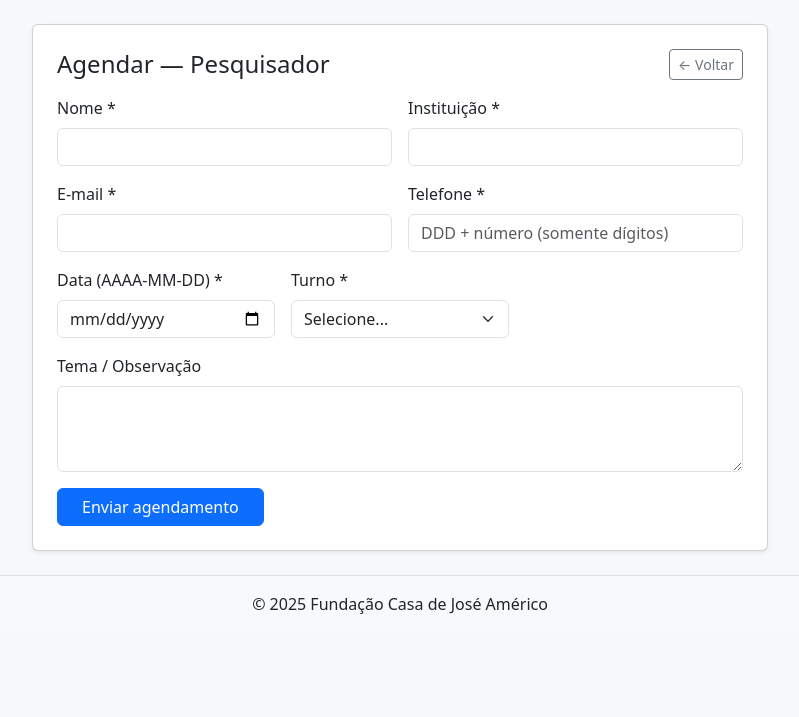
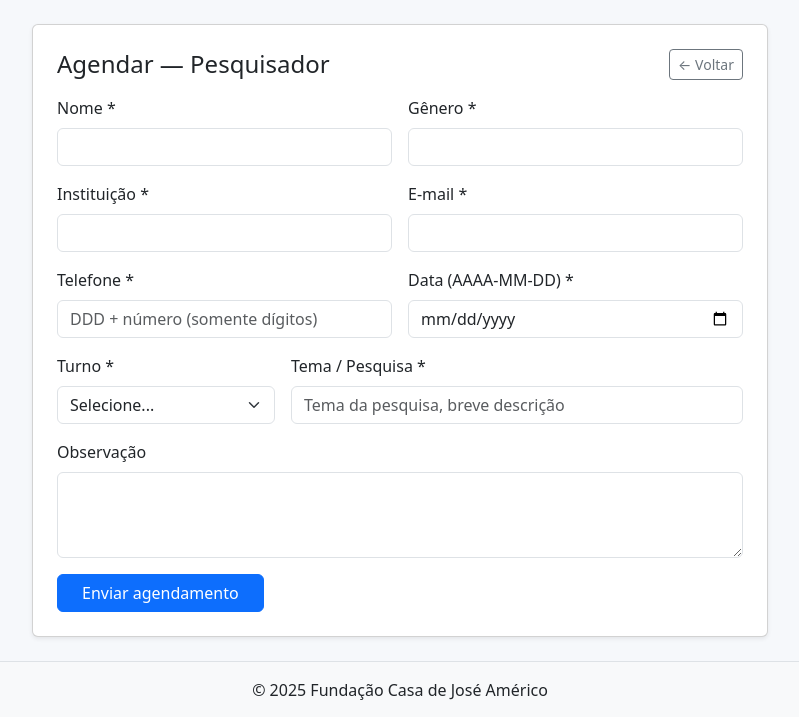
Before and after one commit to NanaBananiiih/fcja-agendamentos, a Flask app: page /agendar/pesquisador in a window 1280 px wide. Shown: the part 61-778 px from the top of the page, without its empty margins (240-1039 px from the left). Run offline with Flask 3, Linux system fonts and the light colour scheme; parts of the project's set-up code (start-up, migrations or seed data) failed here and were passed over; some libraries are stand-ins or nearby versions.

Commit message:
Correção dos formulários (remoção de placeholders, ajustes de campos, correções de turno e representante)

```diff
--- a/web/templates/partials/_pesquisador_fields.html
+++ b/web/templates/partials/_pesquisador_fields.html
@@ -1,7 +1,14 @@
+<!-- partial: campos para agendamento PESQUISADOR -->
 <div class="col-md-6">
   <label class="form-label">Nome *</label>
   <input name="nome" type="text" class="form-control" required>
   <div class="invalid-feedback">Informe o nome.</div>
+</div>
+
+<div class="col-md-6">
+  <label class="form-label">Gênero *</label>
+  <input name="genero" type="text" class="form-control" required>
+  <div class="invalid-feedback">Informe o gênero.</div>
 </div>
 
 <div class="col-md-6">
@@ -18,32 +25,33 @@
 
 <div class="col-md-6">
   <label class="form-label">Telefone *</label>
-  <input name="telefone"
-         type="tel"
-         class="form-control"
-         placeholder="DDD + número (somente dígitos)"
-         required
-         pattern="\(?\d{2}\)?\s?\d{4,5}-?\d{4}">
-  <div class="invalid-feedback">Informe um telefone válido.</div>
+  <input name="telefone" type="tel" class="form-control" required
+         placeholder="DDD + número (somente dígitos)" pattern="[\d\(\)\-\s\+]{8,}">
+  <div class="invalid-feedback">Telefone inválido.</div>
 </div>
 
-<div class="col-md-4">
+<div class="col-md-6">
   <label class="form-label">Data (AAAA-MM-DD) *</label>
   <input name="data" type="date" class="form-control" required>
-  <div class="invalid-feedback">Informe a data.</div>
 </div>
 
 <div class="col-md-4">
   <label class="form-label">Turno *</label>
   <select name="turno" class="form-select" required>
     <option value="">Selecione...</option>
-    <option>manhã</option>
-    <option>tarde</option>
+    <option value="manha">manhã</option>
+    <option value="tarde">tarde</option>
   </select>
   <div class="invalid-feedback">Selecione o turno.</div>
 </div>
 
+<div class="col-md-8">
+  <label class="form-label">Tema / Pesquisa *</label>
+  <input name="pesquisa" type="text" class="form-control" required placeholder="Tema da pesquisa, breve descrição">
+  <div class="invalid-feedback">Informe o tema da pesquisa.</div>
+</div>
+
 <div class="col-12">
-  <label class="form-label">Tema / Observação</label>
+  <label class="form-label">Observação</label>
   <textarea name="observacao" class="form-control" rows="3"></textarea>
 </div>
```
